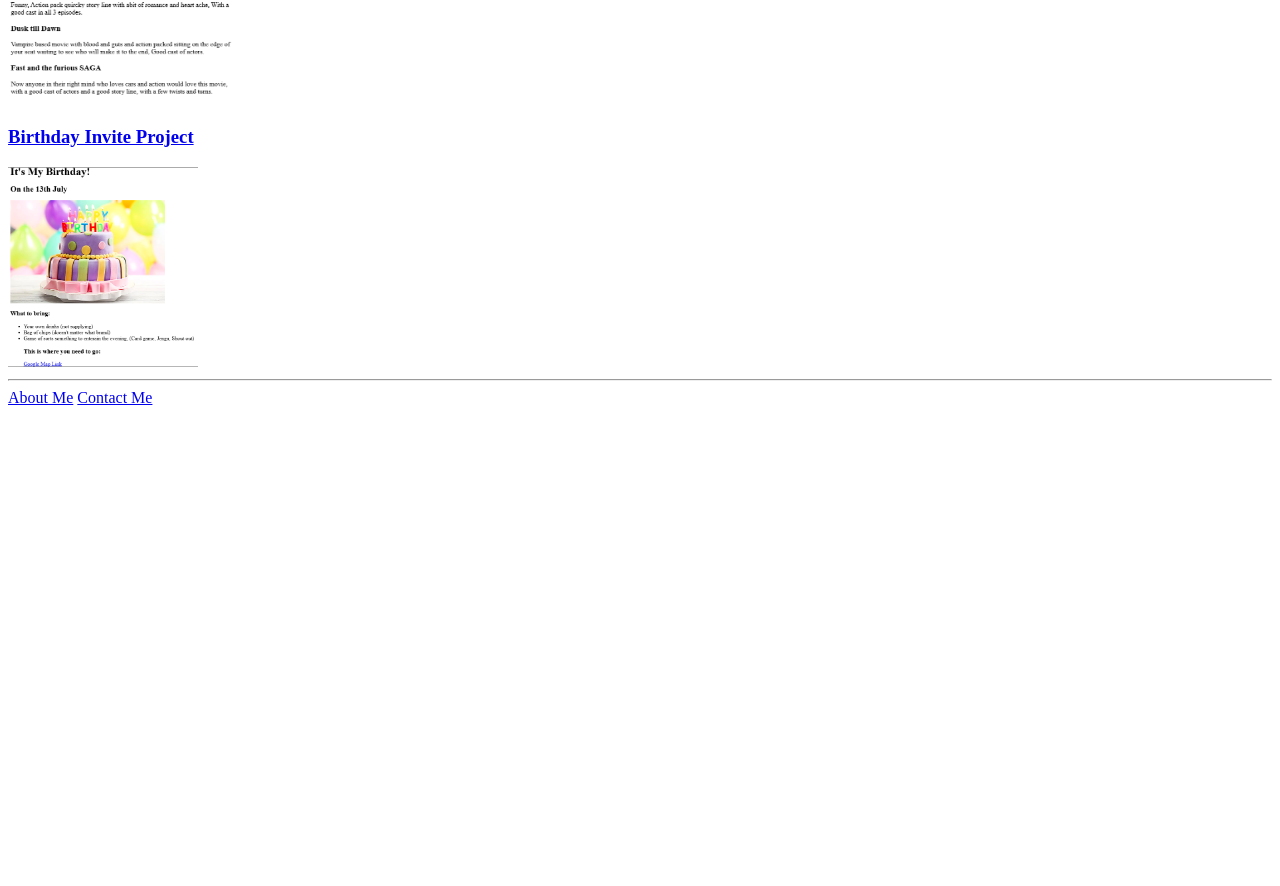
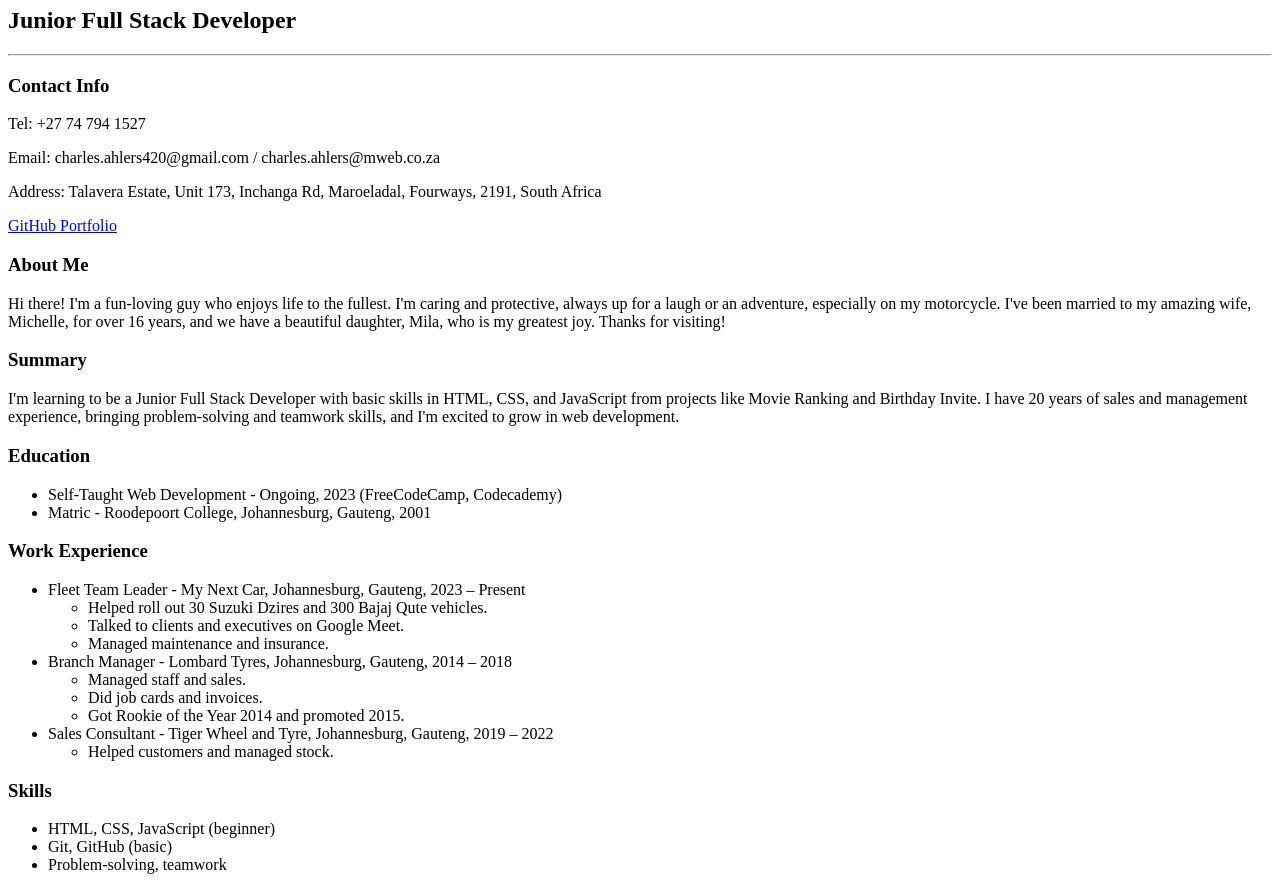
Before and after one commit to Sir-Chop1984/Html-Portfolio, a plain HTML site: page index.html in a window 1280 px wide. Shown: the part 285-1171 px from the top of the page. Before the commit the page ends 800 px from the top, so only its background shows below. Drawn offline with Linux system fonts and the light colour scheme.

Commit message:
Add files via upload

```diff
--- a/index.html
+++ b/index.html
@@ -2,20 +2,83 @@
 <html lang="en">
 <head>
     <meta charset="UTF-8">
-        <title>Charles Portfolio</title>
+    <title>Charles Ahlers Resume</title>
 </head>
 
+<body>
+    <img src="./Charles Profile.png" alt="Charles Ahlers" height="200" />
+    <H1>Charles Ahlers Resume</H1>
+    <H2>Junior Full Stack Developer</H2>
+    <hr />
 
-<body>
-    <H1>Charles Ahlers Portfolio</H1>
-    <H2>I'm a Web Developer</H2>
+    <h3>Contact Info</h3>
+    <p>Tel: +27 74 794 1527</p>
+    <p>Email: charles.ahlers420@gmail.com / charles.ahlers@mweb.co.za</p>
+    <p>Address: Talavera Estate, Unit 173, Inchanga Rd, Maroeladal, Fourways, 2191, South Africa</p>
+    <p><a href="https://sir-chop1984.github.io/Html-Portfolio/">GitHub Portfolio</a></p>
+
+    <h3>About Me</h3>
+    <p>Hi there! I'm a fun-loving guy who enjoys life to the fullest. I'm caring and protective, always up for a laugh or an adventure, especially on my motorcycle. I've been married to my amazing wife, Michelle, for over 16 years, and we have a beautiful daughter, Mila, who is my greatest joy. Thanks for visiting!</p>
+
+    <h3>Summary</h3>
+    <p>I'm learning to be a Junior Full Stack Developer with basic skills in HTML, CSS, and JavaScript from projects like Movie Ranking and Birthday Invite. I have 20 years of sales and management experience, bringing problem-solving and teamwork skills, and I'm excited to grow in web development.</p>
+
+    <h3>Education</h3>
+    <ul>
+        <li>Self-Taught Web Development - Ongoing, 2023 (FreeCodeCamp, Codecademy)</li>
+        <li>Matric - Roodepoort College, Johannesburg, Gauteng, 2001</li>
+    </ul>
+
+    <h3>Work Experience</h3>
+    <ul>
+        <li>Fleet Team Leader - My Next Car, Johannesburg, Gauteng, 2023 – Present
+            <ul>
+                <li>Helped roll out 30 Suzuki Dzires and 300 Bajaj Qute vehicles.</li>
+                <li>Talked to clients and executives on Google Meet.</li>
+                <li>Managed maintenance and insurance.</li>
+            </ul>
+        </li>
+        <li>Branch Manager - Lombard Tyres, Johannesburg, Gauteng, 2014 – 2018
+            <ul>
+                <li>Managed staff and sales.</li>
+                <li>Did job cards and invoices.</li>
+                <li>Got Rookie of the Year 2014 and promoted 2015.</li>
+            </ul>
+        </li>
+        <li>Sales Consultant - Tiger Wheel and Tyre, Johannesburg, Gauteng, 2019 – 2022
+            <ul>
+                <li>Helped customers and managed stock.</li>
+            </ul>
+        </li>
+    </ul>
+
+    <h3>Skills</h3>
+    <ul>
+        <li>HTML, CSS, JavaScript (beginner)</li>
+        <li>Git, GitHub (basic)</li>
+        <li>Problem-solving, teamwork</li>
+    </ul>
+
+    <h3>Portfolio Projects</h3>
+    <h4><a href="https://sir-chop1984.github.io/Html-Portfolio/movie-ranking.html">Movie Ranking Project</a></h4>
+    <p>Shows my favorite movies like Guardians of the Galaxy and Fast and Furious, made with HTML and CSS.</p>
+    <img src="https://sir-chop1984.github.io/Html-Portfolio/assets/images/Movie-Ranking Snippit.PNG" height="200" alt="Movie Ranking Project Preview" />
+
+    <h4><a href="https://sir-chop1984.github.io/Html-Portfolio/birthday-invite.html">Birthday Invite Project</a></h4>
+    <p>A birthday invite for July 13th with a list of things to bring, made with HTML and CSS.</p>
+    <img src="https://sir-chop1984.github.io/Html-Portfolio/assets/images/Birthday Invite - Snippit.PNG" height="200" alt="Birthday Invite Project Preview" />
+
+    <h3>Awards and Certifications</h3>
+    <ul>
+        <li>Rookie of the Year - Lombard Tyres, 2014</li>
+        <li>Promoted to Branch Manager - Lombard Tyres, 2015</li>
+        <li>First Aid Level 1 - SEESA, 2020</li>
+        <li>Basic Fire Fighting - SEESA, 2017</li>
+        <li>Lean Six Sigma Yellow Belt - 2KO Africa, 4-5th May 2023</li>
+    </ul>
+
     <hr />
-    <h3><a href="./public/movie-ranking.html">Movie Ranking Project</a></h3>
-    <img src="./assets/images/Movie-Ranking Snippit.PNG" height="200" alt="Movie Ranking Project Preview"/>
-    <h3><a href="./public/birthday-invite.html">Birthday Invite Project</a></h3>
-    <img src="./assets/images/Birthday Invite - Snippit.PNG" height="200" alt="Birthday Invite Project Preview"/>
-    <hr />
-<a href="./public/about.html">About Me</a>
-<a href="./public/contact.html">Contact Me</a>
+    <a href="https://sir-chop1984.github.io/Html-Portfolio/about.html">About Me</a>
+    <a href="https://sir-chop1984.github.io/Html-Portfolio/contact.html">Contact Me</a>
 </body>
 </html>
```
Also changed, not shown: Charles Profile.png (added).
